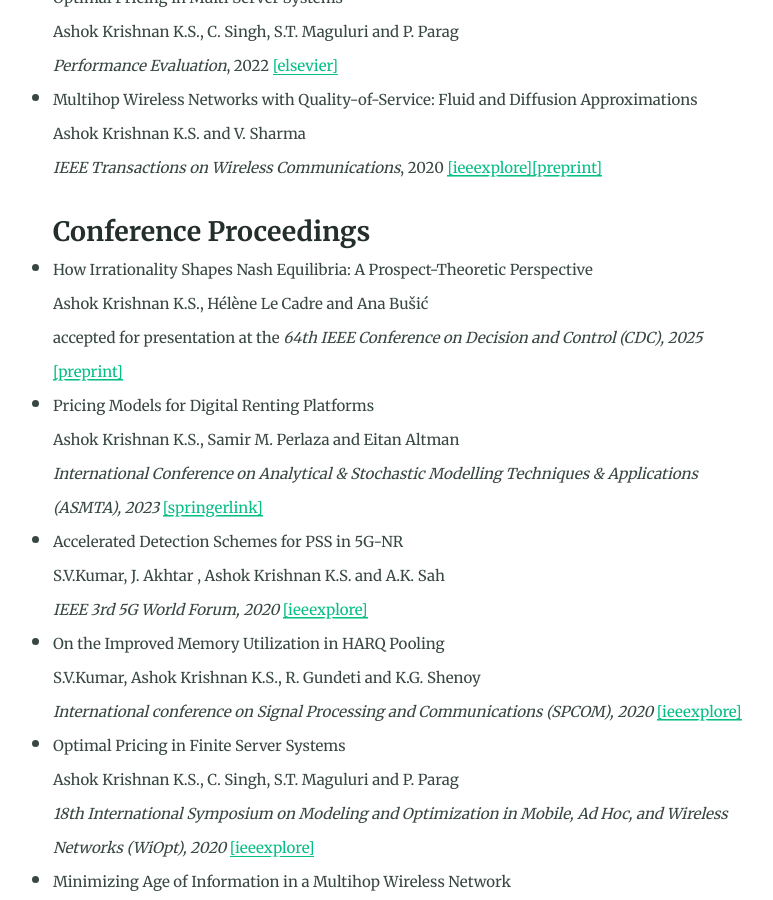
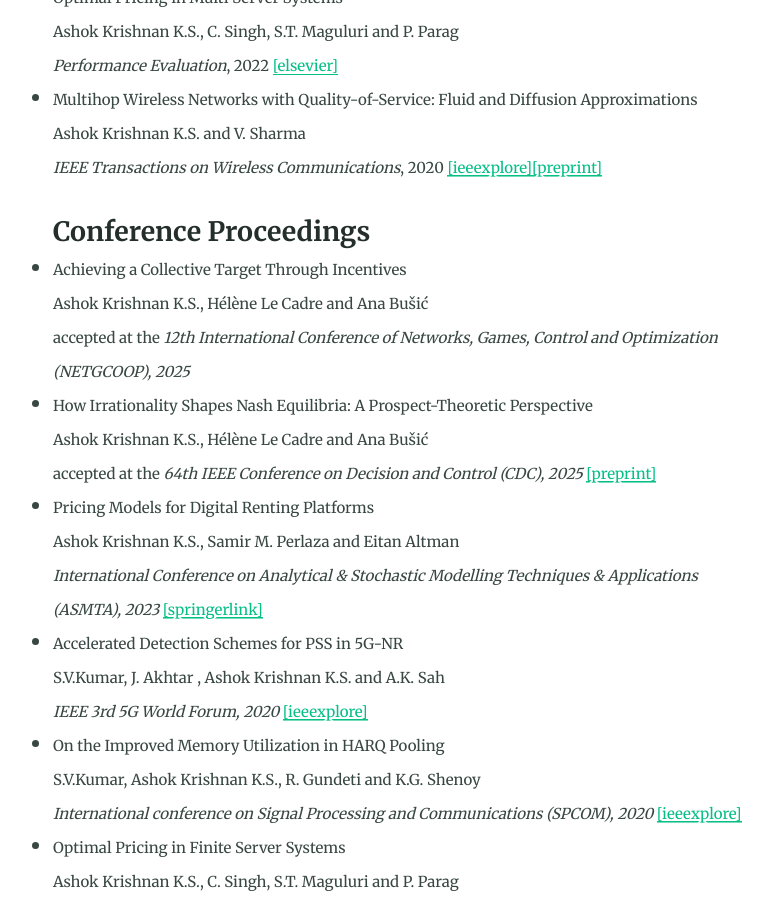
Before and after one commit to ashokkri/ashokkri.github.io, a Jekyll site: the page built from publications.md, in a window 1280 px wide and 900 px high, scrolled down 618 px. Shown: the whole window, without its empty margins (230-1003 px from the left). Built offline with Jekyll 4.4.1, drawn with Linux system fonts in a browser that asks for light colours.

Commit message:
Update publications.md

```diff
--- a/publications.md
+++ b/publications.md
@@ -23,9 +23,13 @@ feature_image: "https://picsum.photos/1300/400?image=989"
 
 #### Conference Proceedings
 
+- <small> Achieving a Collective Target Through Incentives
+   Ashok Krishnan K.S., Hélène Le Cadre and Ana Bušić
+   accepted at the *12th International Conference of Networks, Games, Control and Optimization (NETGCOOP), 2025*
+
 - <small>How Irrationality Shapes Nash Equilibria: A Prospect-Theoretic Perspective
    Ashok Krishnan K.S., Hélène Le Cadre and Ana Bušić
-   accepted for presentation at the *64th IEEE Conference on Decision and Control (CDC), 2025* [[preprint]](https://hal.science/hal-05036781/)
+   accepted at the *64th IEEE Conference on Decision and Control (CDC), 2025* [[preprint]](https://hal.science/hal-05036781/)
 
  - <small>Pricing Models for Digital Renting Platforms
    Ashok Krishnan K.S., Samir M. Perlaza and Eitan Altman
```
